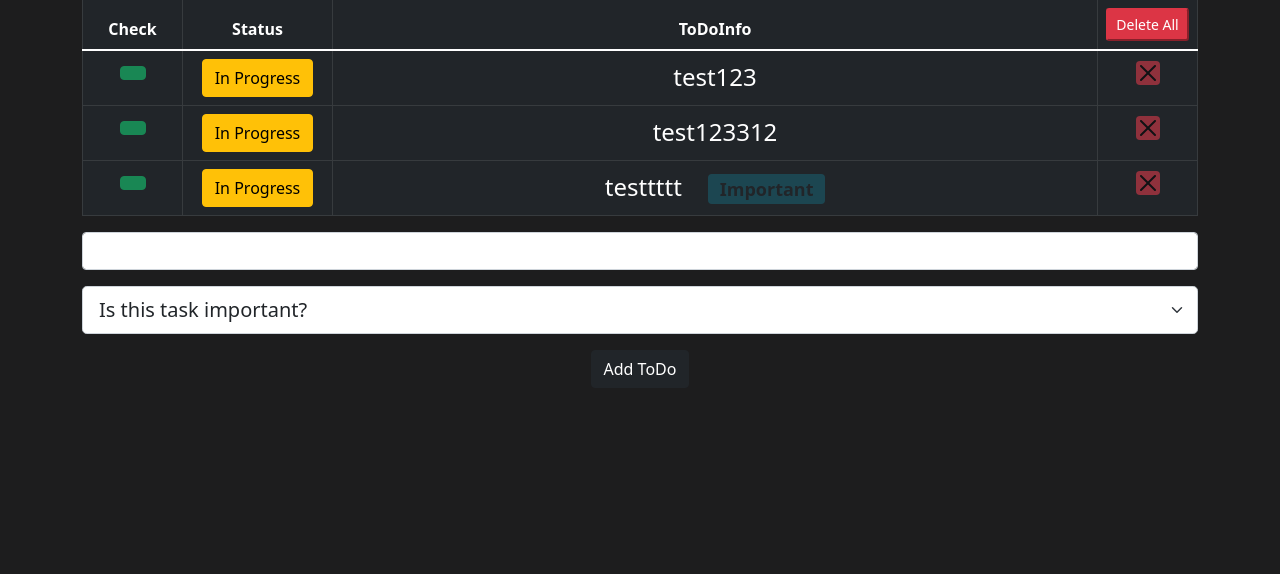
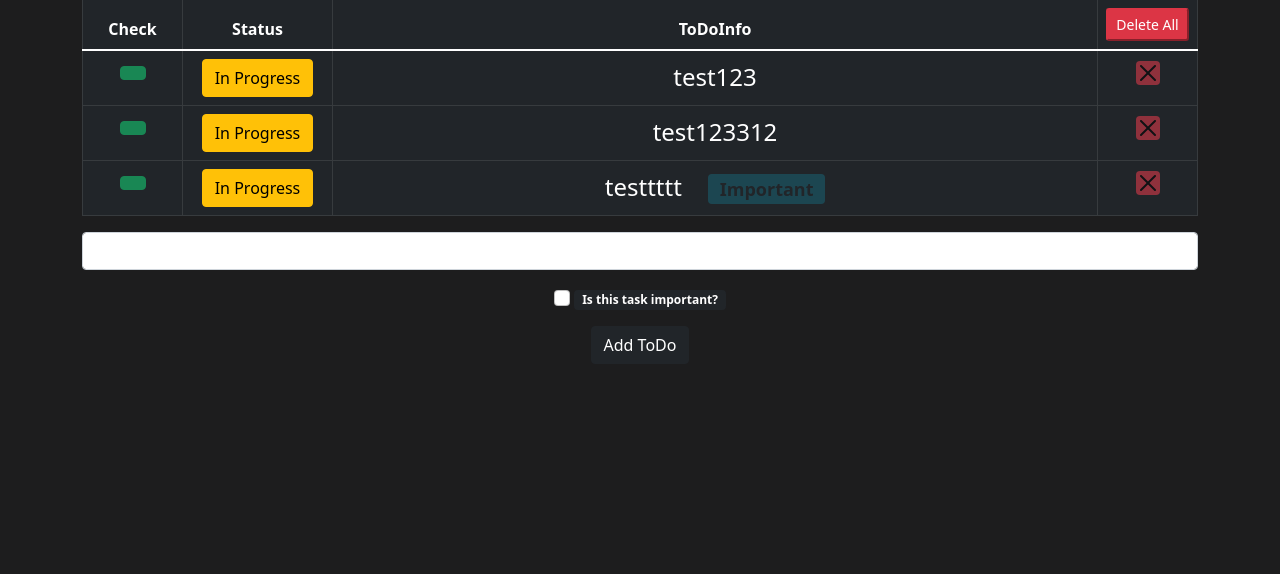
Before and after one commit to WestSama/MyToDoList, a Flask app: page / in a window 1280 px wide. Shown: the part 108-682 px from the top of the page. Run offline with Flask 2, Linux system fonts and the light colour scheme; a user stored in the database is signed in; data comes from the database, SQL or seed files in the repository; both versions use the stored data as it was after the commit; some libraries are stand-ins or nearby versions.

Commit message:
Changes important check
Added checkbox instead dropdown menu

```diff
--- a/website/templates/index.html
+++ b/website/templates/index.html
@@ -29,11 +29,10 @@
 </div>
 <form action="/" method="POST">
   <input name="todo" autocomplete="off" id="todo" class="form-control mb-3"></input>
-  <select name="test" class="form-select form-select-lg mb-3" aria-label=".form-select-lg example">
-    <option selected>Is this task important?</option>
-    <option name="yes" id="yes" value="1">Yes</option>
-    <option name="no" id="no" value="2">No</option>
-  </select>
+  <input class="form-check-input" name="select" type="checkbox" value="1" id="flexCheckDefault">
+  <label class="form-check-label mb-3 badge bg-dark text-wrap" for="flexCheckDefault">
+    Is this task important?
+  </label>
     <div align="center">
         <button type="submit" class="btn btn-dark">Add ToDo</button>
     </div>
--- a/website/view.py
+++ b/website/view.py
@@ -18,7 +18,7 @@ def home():
     if request.method == "POST":
 
         note = request.form.get("todo")
-        select = request.form.get("test")
+        select = request.form.get("select")
 
         userID = current_user.id
 
@@ -27,9 +27,9 @@ def home():
         else:
             if select == "1":
                 db.engine.execute("INSERT INTO notes(text, time, status, user_id) VALUES(?, CURRENT_TIMESTAMP, 'True', ?)", note, userID)
-            elif select == "2":
+            else:
                 db.engine.execute("INSERT INTO notes(text, time, status, user_id) VALUES(?, CURRENT_TIMESTAMP, 'False', ?)", note, userID)
-            flash("ToDo has been added.", category="success")
+            #flash("ToDo has been added.", category="success")
             return redirect("/")
         print(select)
     return render_template("index.html", user=current_user)
```
Also changed, not shown: website/database.db.
